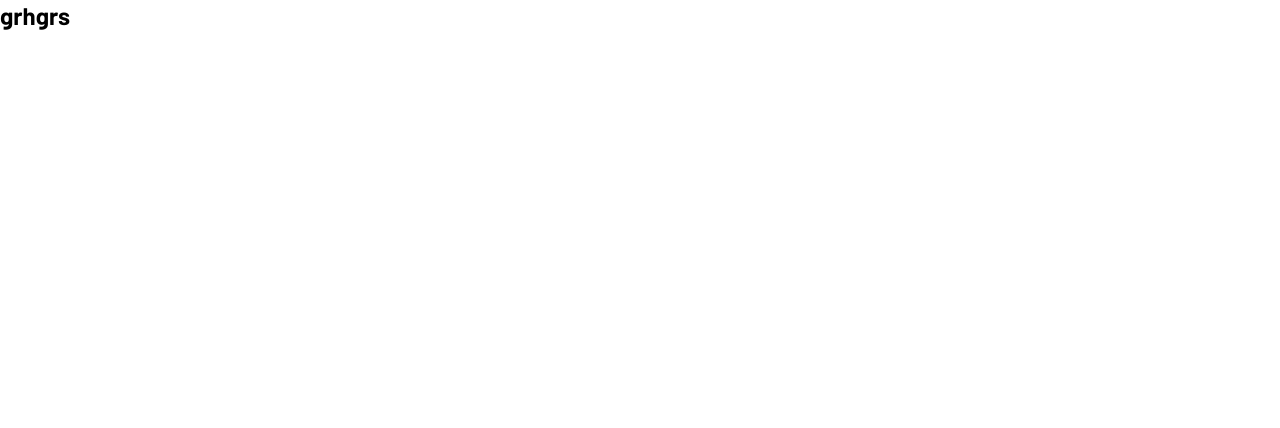
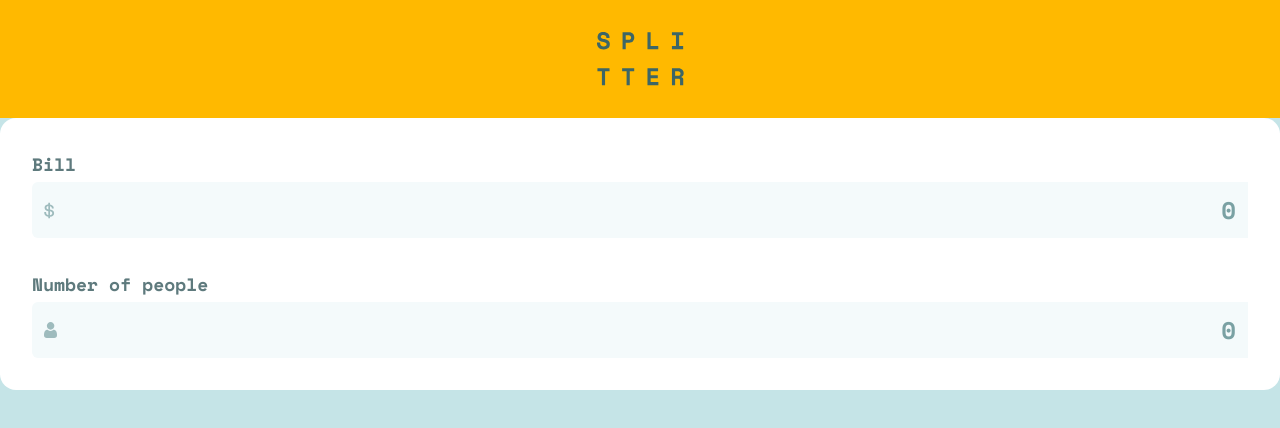
Before and after one commit to viviantangdev/tip-calculator, a React (Vite) app: page / in a window 1280 px wide. Shown: the top 428 px of the page. Built offline with nearby package versions, Linux system fonts and the light colour scheme.

Commit message:
Bill and Number of people UI

```diff
--- a/src/App.css
+++ b/src/App.css
@@ -1,6 +1,5 @@
-@import url('https://fonts.googleapis.com/css2?family=Barlow:ital,wght@0,100;0,200;0,300;0,400;0,500;0,600;0,700;0,800;0,900;1,100;1,200;1,300;1,400;1,500;1,600;1,700;1,800;1,900&family=Space+Mono:ital,wght@0,400;0,700;1,400;1,700&display=swap');
+@import url('https://fonts.googleapis.com/css2?family=Space+Mono:ital,wght@0,400;0,700;1,400;1,700&display=swap');
 @import 'tailwindcss';
-
 
 /* - Mobile: 375px */
 /* - Desktop: 1440px */
@@ -26,11 +25,36 @@
 - Font size (form inputs): 24px */
 
 @theme {
-  --font-barlow: 'Barlow', sans-serif;
+  --font-barlow: 'Space Mono', monospace;
+  --color-primary-background: hsl(185, 41%, 84%);
+  --color-secondary-background: hsl(0, 100%, 100%);
+  --color-tertiary-background: hsl(183, 100%, 15%);
+  --color-quaternary-background: hsl(189, 47%, 97%);
+
+  --color-heading-text: hsl(186, 14%, 43%);
+  --color-input-text: hsl(183, 100%, 15%);
+
+  --color-accent: hsl(172, 67%, 45%);
 }
 
 @layer base {
   body {
-    @apply font-barlow font-bold text-2xl;
+    @apply font-barlow font-bold bg-primary-background;
+  }
+
+  h2 {
+    @apply text-heading-text text-lg;
+  }
+  input {
+    @apply bg-quaternary-background w-full text-2xl text-input-text;
   }
 }
+
+.remove-arrow::-webkit-inner-spin-button,
+.remove-arrow::-webkit-outer-spin-button {
+    -webkit-appearance: none;
+    margin: 0;
+}
+.remove-arrow {
+    -moz-appearance: textfield;
+}
--- a/src/App.tsx
+++ b/src/App.tsx
@@ -1,7 +1,29 @@
 import './App.css';
+import DollarImg from './assets/icon-dollar.svg';
+import PersonImg from './assets/icon-person.svg';
+import LogoImg from './assets/logo.svg';
+import { Input } from './components/Input';
 
 function App() {
-  return <>grhgrs</>;
+  return (
+    <>
+      <header className='bg-amber-400 flex items-center justify-center p-8'>
+        <img src={LogoImg} alt='SPLITTER Logo' />
+      </header>
+      <main className='bg-secondary-background rounded-2xl p-8'>
+        <section className='space-y-8'>
+          <div className='space-y-1'>
+            <h2>Bill</h2>
+            <Input iconSrc={DollarImg} iconAlt={'Dollar sign'} />
+          </div>
+          <div className='space-y-1'>
+            <h2>Number of people</h2>
+            <Input iconSrc={PersonImg} iconAlt={'Person'} />
+          </div>
+        </section>
+      </main>
+    </>
+  );
 }
 
 export default App;
```
